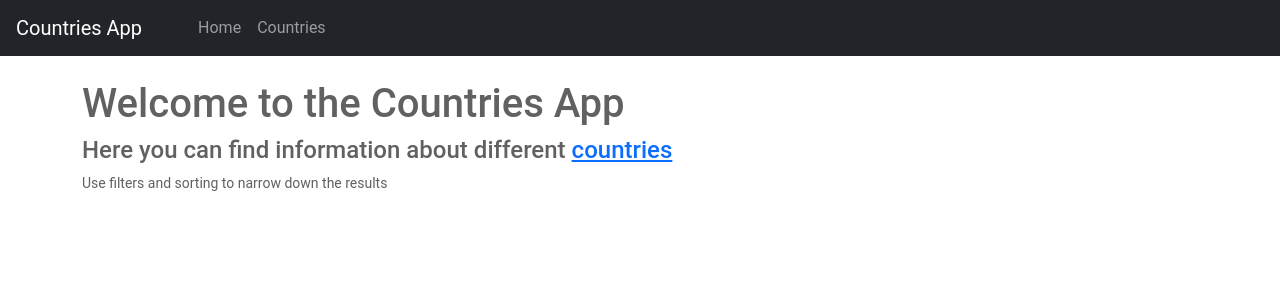
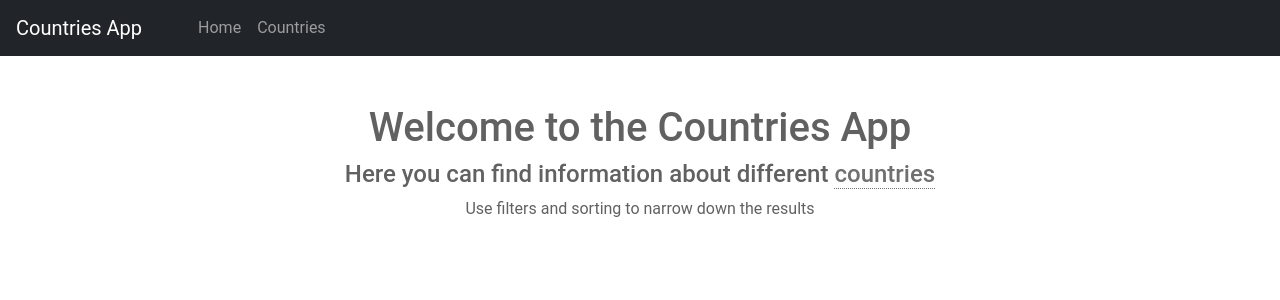
Before and after one commit to konstantinromanov/CountriesApp, an Angular app: page / in a window 1280 px wide. Shown: the top 300 px of the page. Built offline with nearby package versions, Linux system fonts and the light colour scheme.

Commit message:
Cleans up css. Restyles welcome page

```diff
--- a/src/app/countries/countries.component.html
+++ b/src/app/countries/countries.component.html
@@ -19,7 +19,7 @@
                             <span class="text-danger" *ngIf="filter_form.controls['countryName'].hasError('pattern')
                                 && (filter_form.controls['countryName'].dirty
                                 || filter_form.controls['countryName'].touched)">
-                                    Please enter valid filter query
+                                Letters only
                             </span>
                         </div>
                     </div>
@@ -38,7 +38,7 @@
                             <span class="text-danger" *ngIf="filter_form.controls['countryRegion'].hasError('pattern')
                                 && (filter_form.controls['countryRegion'].dirty
                                 || filter_form.controls['countryRegion'].touched)">
-                                    Please enter valid filter query
+                                Letters only
                             </span>
                         </div>
                     </div>
@@ -57,7 +57,7 @@
                             <span class="text-danger" *ngIf="filter_form.controls['countrySubRegion'].hasError('pattern')
                                 && (filter_form.controls['countrySubRegion'].dirty
                                 || filter_form.controls['countrySubRegion'].touched)">
-                                    Please enter valid filter query
+                                Letters only
                             </span>
                         </div>
                     </div>
@@ -76,7 +76,7 @@
                             <span class="text-danger" *ngIf="filter_form.controls['countryContinent'].hasError('pattern')
                                 && (filter_form.controls['countryContinent'].dirty
                                 || filter_form.controls['countryContinent'].touched)">
-                                    Please enter valid filter query
+                                    Letters only
                             </span>
                         </div>
                     </div>
@@ -85,7 +85,6 @@
             <div class="col-2">
                 <button class="btn btn-secondary text-nowrap w-100" (click)="clearAllFilters()">Clear all</button>
             </div>
-
         </div>
     </div>
 </div>
--- a/src/app/index/index.component.html
+++ b/src/app/index/index.component.html
@@ -1,3 +1,8 @@
-<h1>Welcome to the Countries App</h1>
-<h4>Here you can find information about different <a class="" routerLink="/countries">countries</a></h4>
-<p>Use filters and sorting to narrow down the results</p>
+
+<div class="container">
+    <div class="mt-5 text-center">
+        <h1>Welcome to the Countries App</h1>
+        <h4>Here you can find information about different <a class="front-page" routerLink="/countries">countries</a></h4>
+        <p>Use filters and sorting to narrow down the results</p>
+    </div>
+</div>
--- a/src/styles.css
+++ b/src/styles.css
@@ -8,113 +8,17 @@
     -moz-osx-font-smoothing: grayscale;
   }
 
-  body {
-    margin: 0;
-  }
-
-  router-outlet + *  {
-    padding: 0 16px;
-  }
-
-  /* Text */
-
-  h1 {
-    font-size: 32px;
-  }
-
-  h2 {
-    font-size: 20px;
-  }
-
-  h1, h2 {
-    font-weight: lighter;
-  }
-
-  p {
-    font-size: 14px;
-  }
-
-  /* Hyperlink */
-
-  a {
-    cursor: pointer;
-    color: #1976d2;
-    text-decoration: none;
-  }
-
-  a:hover {
-    opacity: 0.8;
-  }
-
-  /* Input */
-
-  input {
-    font-size: 14px;
-    border-radius: 2px;
-    padding: 8px;
-    margin-bottom: 16px;
-    border: 1px solid #BDBDBD;
-  }
-
-  label {
-    font-size: 12px;
-    font-weight: bold;
-    margin-bottom: 4px;
-    display: block;
-    text-transform: uppercase;
-  }
-
-  /* Button */
-  .button, button {
-    display: inline-flex;
-    align-items: center;
-    padding: 8px 16px;
-    border-radius: 2px;
-    font-size: 14px;
-    cursor: pointer;
-    background-color: #1976d2;
-    color: white;
-    border: none;
-  }
-
-  .button:hover, button:hover {
-    opacity: 0.8;
-    font-weight: normal;
-  }
-
-  .button:disabled, button:disabled {
-    opacity: 0.5;
-    cursor: auto;
-  }
-
-  /* Fancy Button */
-
-  .fancy-button {
-    background-color: white;
-    color: #1976d2;
-  }
-
-  .fancy-button i.material-icons {
-    color: #1976d2;
-    padding-right: 4px;
-  }
-
   app-top-bar h1 {
     color: white;
     margin: 0;
   }
 
-  /* Checkout Cart, Shipping Prices */
+  a.front-page {
+    text-decoration: dotted;
+    border-bottom: 1.5px dotted #707070;
+    color: #707070;
+  }
 
-  .cart-item, .shipping-item {
-    width: 100%;
-    min-width: 400px;
-    max-width: 450px;
-    display: flex;
-    flex-direction: row;
-    justify-content: space-between;
-    padding: 16px 32px;
-    margin-bottom: 8px;
-    border-radius: 2px;
-    background-color: #EEEEEE;
+  a.front-page:hover {
+    color:black !important;
   }
```
